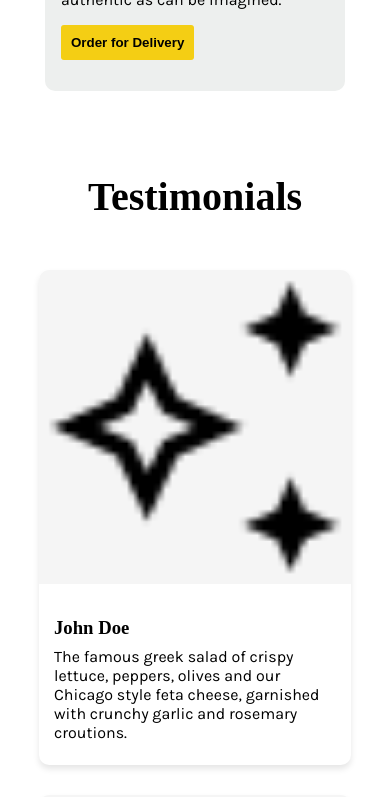
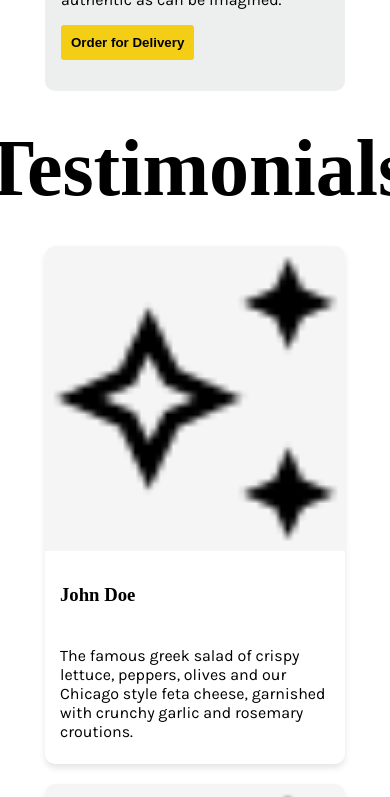
Before and after one commit to webBrah/react, a React (Create React App) app in the folder little-lemon-restaurant/: page / in a window 390 px wide. Shown: the part 2340-3137 px from the top of the page. Built offline with nearby package versions, Linux system fonts and the light colour scheme; the HTML template or start-up script is replaced by a standard one; a web font is replaced by a local one.

Commit message:
Style Updates

```diff
--- a/little-lemon-restaurant/src/components/CustomersSay/CustomersSay.css
+++ b/little-lemon-restaurant/src/components/CustomersSay/CustomersSay.css
@@ -1,34 +1,50 @@
+.testimonials {
+  display: flex;
+  justify-content: center;
+  align-items: center;
+}
+
 .testimonials-wrapper {
+  max-width: 1200px;
+  margin: 0 auto;
   display: flex;
   flex-direction: column;
   align-items: center;
-  margin-top: 50px;
+}
+
+.testimonials-title {
+  margin-bottom: 2rem;
+  text-align: center;
 }
 
 .title-testimonials {
-  font-size: 2.5rem;
-  font-weight: bold;
-  margin-bottom: 50px;
-  text-align: center;
-  color: black;
+  font-size: 5rem;
 }
 
 .testimonials-card-wrapper {
   display: flex;
   flex-wrap: wrap;
-  justify-content: space-around;
+  justify-content: center;
+  align-items: flex-start; /* align items to the top */
+  width: 100%;
+  max-width: 1200px;
+  margin: 0 auto;
+  }
+
+@media (max-width: 1200px) {
+  .testimonials-card-wrapper {
+    grid-template-columns: repeat(3, 1fr);
+  }
 }
 
-@media screen and (max-width: 768px) {
+@media (max-width: 991px) {
   .testimonials-card-wrapper {
-    flex-direction: column;
-    align-items: center;
-  }
-
-  .card-testimonials {
-    width: 80%;
-    margin-right: 0;
-    margin-left: 0;
-    margin-bottom: 30px;
+    grid-template-columns: repeat(2, 1fr);
   }
 }
+
+@media (max-width: 767px) {
+  .testimonials-card-wrapper {
+    grid-template-columns: 1fr;
+  }
+}
--- a/little-lemon-restaurant/src/components/CustomersSay/CustomersSay.jsx
+++ b/little-lemon-restaurant/src/components/CustomersSay/CustomersSay.jsx
@@ -23,19 +23,15 @@ const testimonials = [
     review:
       "I couldn't resist trying the lemon dessert, and it was just as authentic as promised. Highly recommended!",
   },
-  {
-    id: '4',
-    image: '../../assets/star.png',
-    name: 'Sarah Lee',
-    review:
-      'The Greek salad was a delight to my taste buds. The feta cheese was definitely the star of the dish!',
-  },
 ];
 
 export default function CustomersSay() {
   return (
-    <section className="testimonials-wrapper">
+    <section className="testimonials">
+      <div className="testimonials-wrapper">
+        <div className='testimonials-title'>
         <h2 className="title-testimonials">Testimonials</h2>
+        </div>
         <div className="testimonials-card-wrapper">
           {testimonials.map((item) => (
             <CardTestimonials
@@ -45,6 +41,7 @@ export default function CustomersSay() {
             />
           ))}
         </div>
+      </div>
     </section>
   );
 }
--- a/little-lemon-restaurant/src/components/Specials/Specials.css
+++ b/little-lemon-restaurant/src/components/Specials/Specials.css
@@ -35,9 +35,9 @@
   display: flex;
   flex-wrap: wrap;
   justify-content: center;
-  align-items: center;
+  align-items: flex-start; /* align items to the top */
   margin-top: 2rem;
-}
+  }
 
 @media screen and (max-width: 767px) {
   .specials-top {
```
Lines whose indentation alone changed are shown as unchanged.
